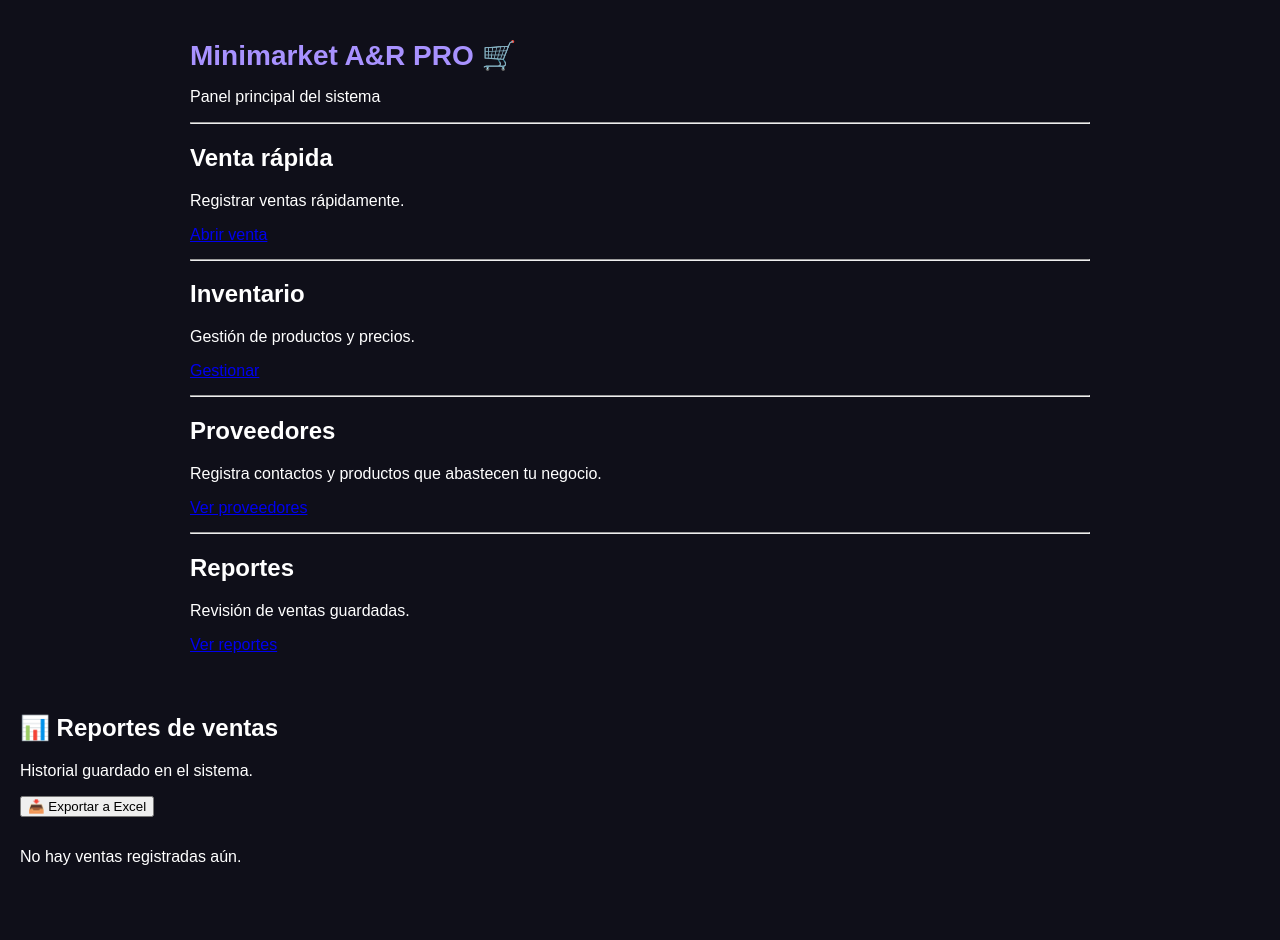
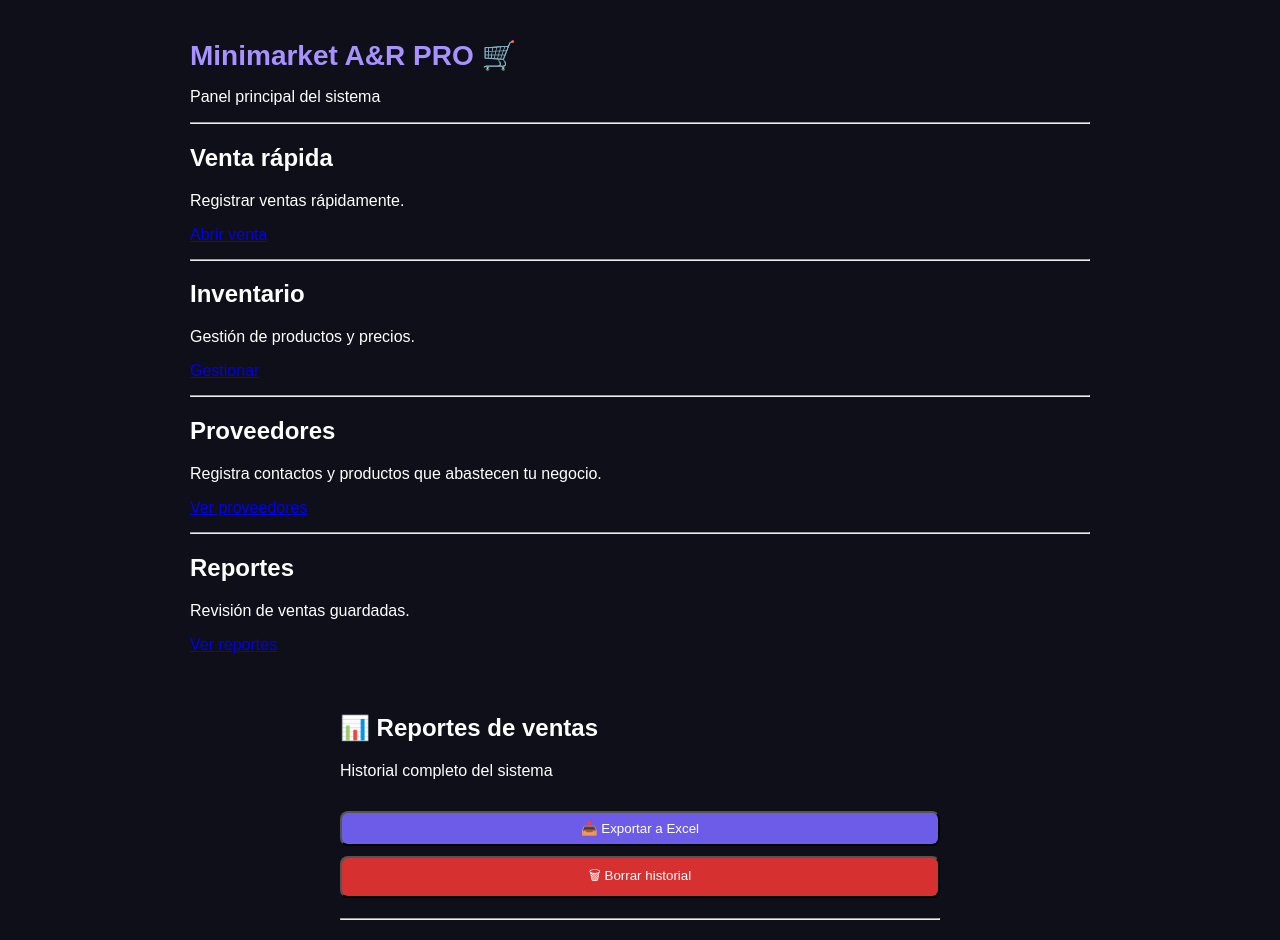
Before and after one commit to alexandrajerez21-design/Arstore, a React (Vite) app: page /reportes in a window 1280 px wide. Shown: the top 940 px of the page. Before the commit the page ends 902 px from the top, so only its background shows below. Built offline with nearby package versions, Linux system fonts and the light colour scheme.

Commit message:
Update Reportes.jsx

```diff
--- a/src/Reportes.jsx
+++ b/src/Reportes.jsx
@@ -1,54 +1,58 @@
-import { useEffect, useState } from "react";
 import * as XLSX from "xlsx";
+import { obtenerVentas, limpiarVentas } from "./utils/guardarVentas";
 
 export default function Reportes() {
-  const [ventas, setVentas] = useState([]);
+  const ventas = obtenerVentas(); // ← carga todo lo guardado
 
-  useEffect(() => {
-    const data = localStorage.getItem("ventas");
-    if (data) setVentas(JSON.parse(data));
-  }, []);
-
-  function exportarExcel() {
+  const exportarExcel = () => {
     if (ventas.length === 0) {
-      alert("No hay ventas para exportar");
+      alert("No hay ventas para exportar ❗");
       return;
     }
 
-    const hoja = ventas.map((v, i) => ({
-      "#": i + 1,
-      Producto: v.nombre,
-      Cantidad: v.cantidad,
-      PrecioUnitario: "$" + v.precio,
-      Total: "$" + v.total,
-      Fecha: v.fecha
-    }));
+    const hoja = XLSX.utils.json_to_sheet(ventas);
+    const libro = XLSX.utils.book_new();
+    XLSX.utils.book_append_sheet(libro, hoja, "Ventas");
 
-    const libro = XLSX.utils.book_new();
-    const hojaExcel = XLSX.utils.json_to_sheet(hoja);
-    XLSX.utils.book_append_sheet(libro, hojaExcel, "Ventas");
-
-    XLSX.writeFile(libro, "ventas_minimarket.xlsx");
-  }
+    XLSX.writeFile(libro, "ventas_ARstore.xlsx");
+    alert("📁 Archivo Excel generado con éxito");
+  };
 
   return (
-    <div style={{ padding: "20px" }}>
+    <div style={{ padding: 20, maxWidth: 600, margin: "auto" }}>
       <h2>📊 Reportes de ventas</h2>
-      <p>Historial guardado en el sistema.</p>
+      <p>Historial completo del sistema</p>
 
-      <button onClick={exportarExcel}
-        className="btn-primary"
-        style={{ marginBottom: "15px" }}>
+      <button
+        onClick={exportarExcel}
+        style={{ marginTop: 15, padding: 8, width: "100%", background: "#6c5ce7", color: "white", borderRadius: 8 }}
+      >
         📥 Exportar a Excel
       </button>
+
+      <button
+        onClick={() => { limpiarVentas(); location.reload(); }}
+        style={{ marginTop: 10, padding: 8, width: "100%", background: "#d63031", color: "white", borderRadius: 8 }}
+      >
+        🗑 Borrar historial
+      </button>
+
+      <hr style={{ margin: "20px 0" }} />
 
       {ventas.length === 0 && <p>No hay ventas registradas aún.</p>}
 
       {ventas.map((v, i) => (
-        <div key={i} className="card" style={{ marginBottom: "10px" }}>
-          <p><b>{v.nombre}</b> — {v.cantidad}u — ${v.precio} c/u</p>
-          <p>Total: ${v.total}</p>
-          <p style={{ fontSize: "12px", opacity: .6 }}>{v.fecha}</p>
+        <div key={i} style={{ background: "#222", color: "#fff", padding: 10, marginBottom: 10, borderRadius: 8 }}>
+          <p><b>Venta #{i + 1}</b></p>
+          <p><b>Fecha:</b> {v.fecha}</p>
+          <p><b>Total:</b> ${v.total}</p>
+
+          <details style={{ marginTop: 5 }}>
+            <summary style={{ cursor: "pointer" }}>Ver productos</summary>
+            {v.productos.map((p, idx) => (
+              <p key={idx}>- {p.nombre}: {p.cantidad} x ${p.precio}</p>
+            ))}
+          </details>
         </div>
       ))}
     </div>
```
